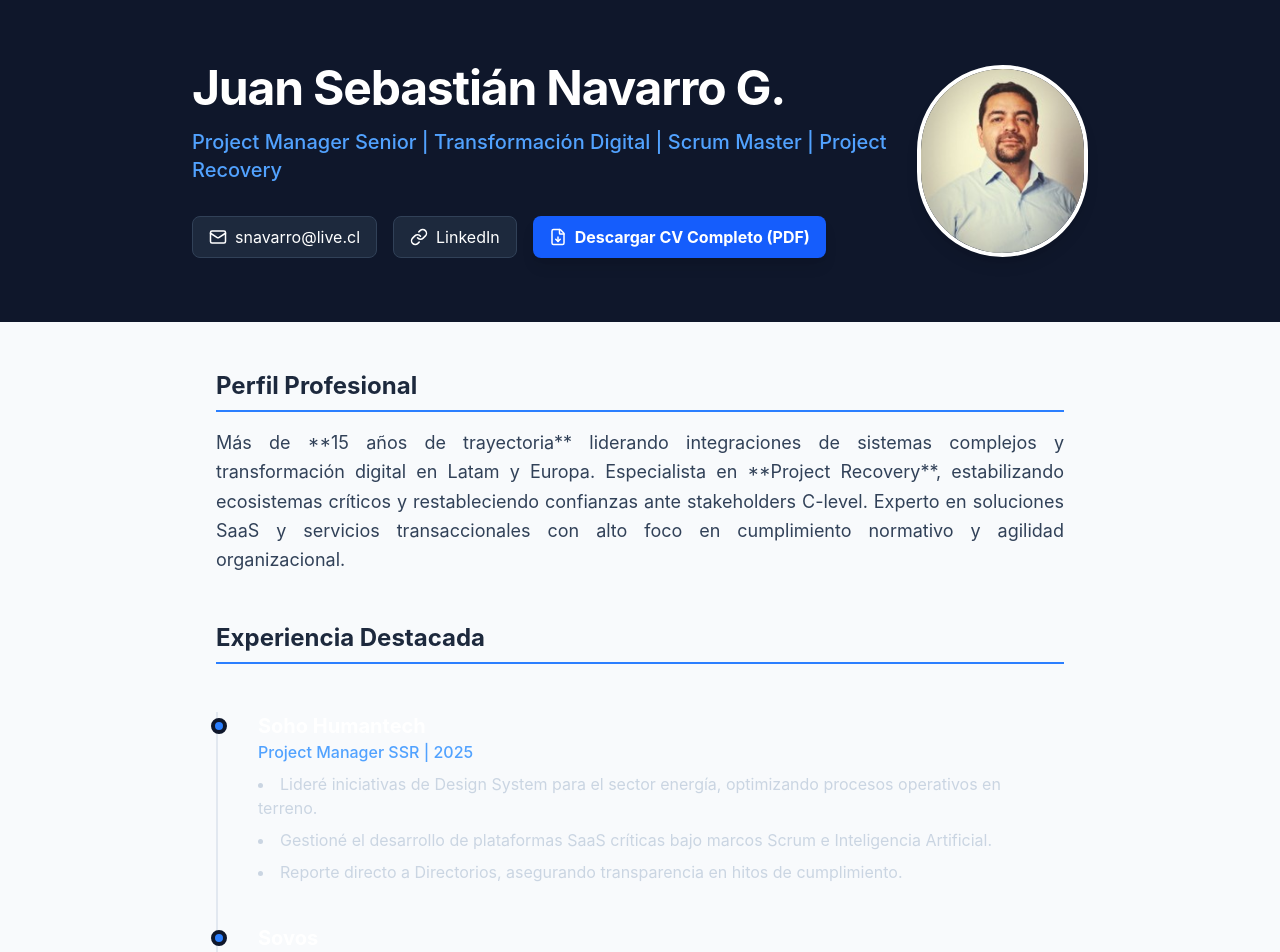
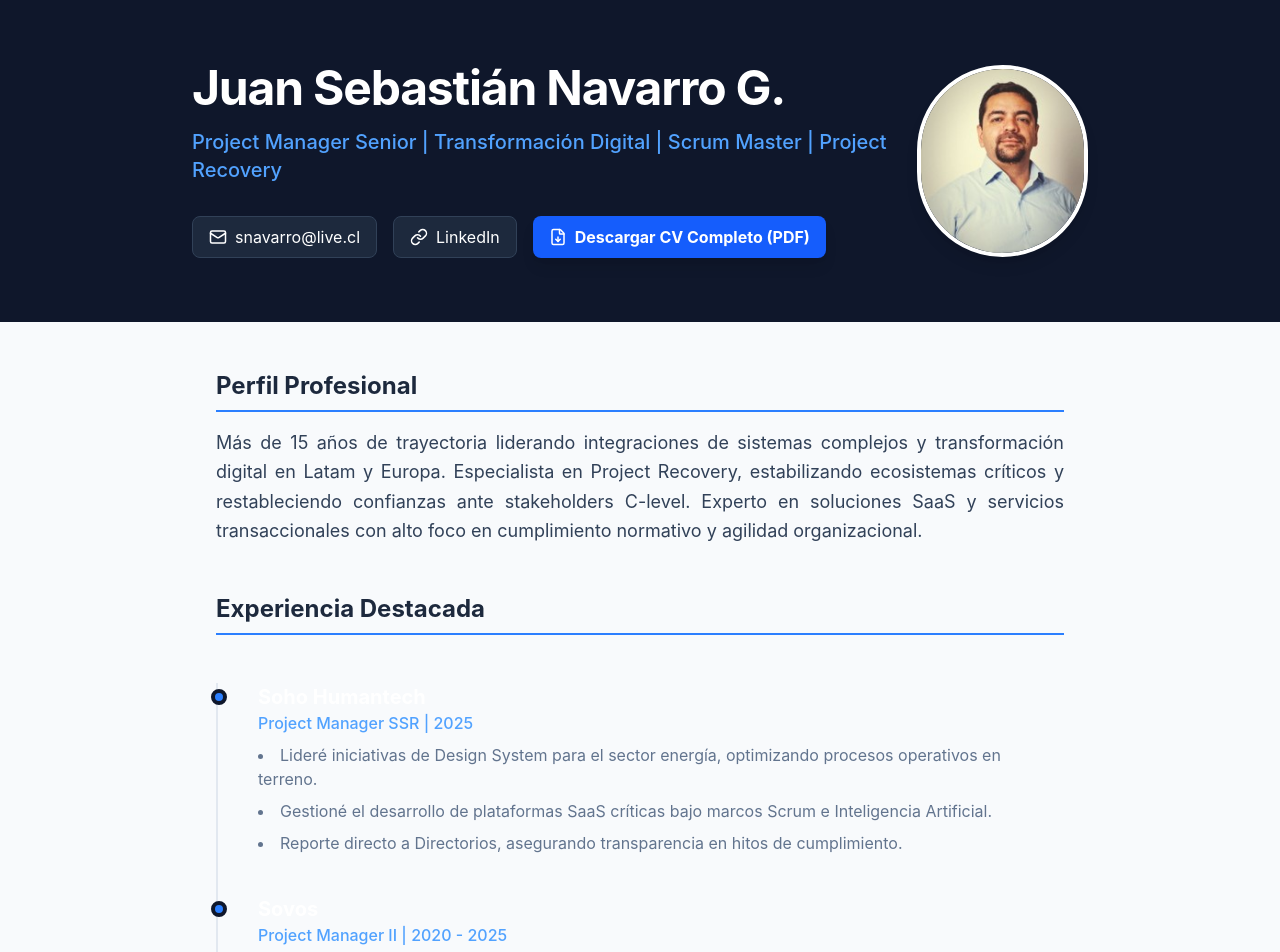
Before and after one commit to jsnavarrog-gif/cv-jsnavarrog-202604, a Next.js app: page / in a window 1280 px wide. Shown: the top 952 px of the page. Built offline with nearby package versions, Linux system fonts and the light colour scheme.

Commit message:
Fix: Menos asteriscos y más negrita

```diff
--- a/app/page.tsx
+++ b/app/page.tsx
@@ -47,8 +47,8 @@ export default function CVPage() {
         <section>
           <h2 className="text-2xl font-bold border-b-2 border-blue-500 pb-2 mb-4 text-slate-800">Perfil Profesional</h2>
           <p className="text-lg leading-relaxed text-slate-700" style={{ textAlign: 'justify' }}>
-            Más de **15 años de trayectoria** liderando integraciones de sistemas complejos y transformación digital en Latam y Europa.
-            Especialista en **Project Recovery**, estabilizando ecosistemas críticos y restableciendo confianzas ante stakeholders C-level.
+            Más de 15 años de trayectoria liderando integraciones de sistemas complejos y transformación digital en Latam y Europa.
+            Especialista en Project Recovery, estabilizando ecosistemas críticos y restableciendo confianzas ante stakeholders C-level.
             Experto en soluciones SaaS y servicios transaccionales con alto foco en cumplimiento normativo y agilidad organizacional.
           </p>
         </section>
@@ -144,7 +144,7 @@ function ExperienceItem({ company, role, period, points }: ExperienceProps) {
       <div className="mb-8 ml-4">
         <h3 className="text-xl font-bold text-white">{company}</h3>
         <p className="text-blue-400 font-medium mb-2">{role} | {period}</p>
-        <ul className="list-disc list-inside text-slate-300 space-y-2">
+        <ul className="list-disc list-inside text-slate-500 space-y-2">
           {points.map((point, index) => (
             <li key={index}>{point}</li>
           ))}
```
